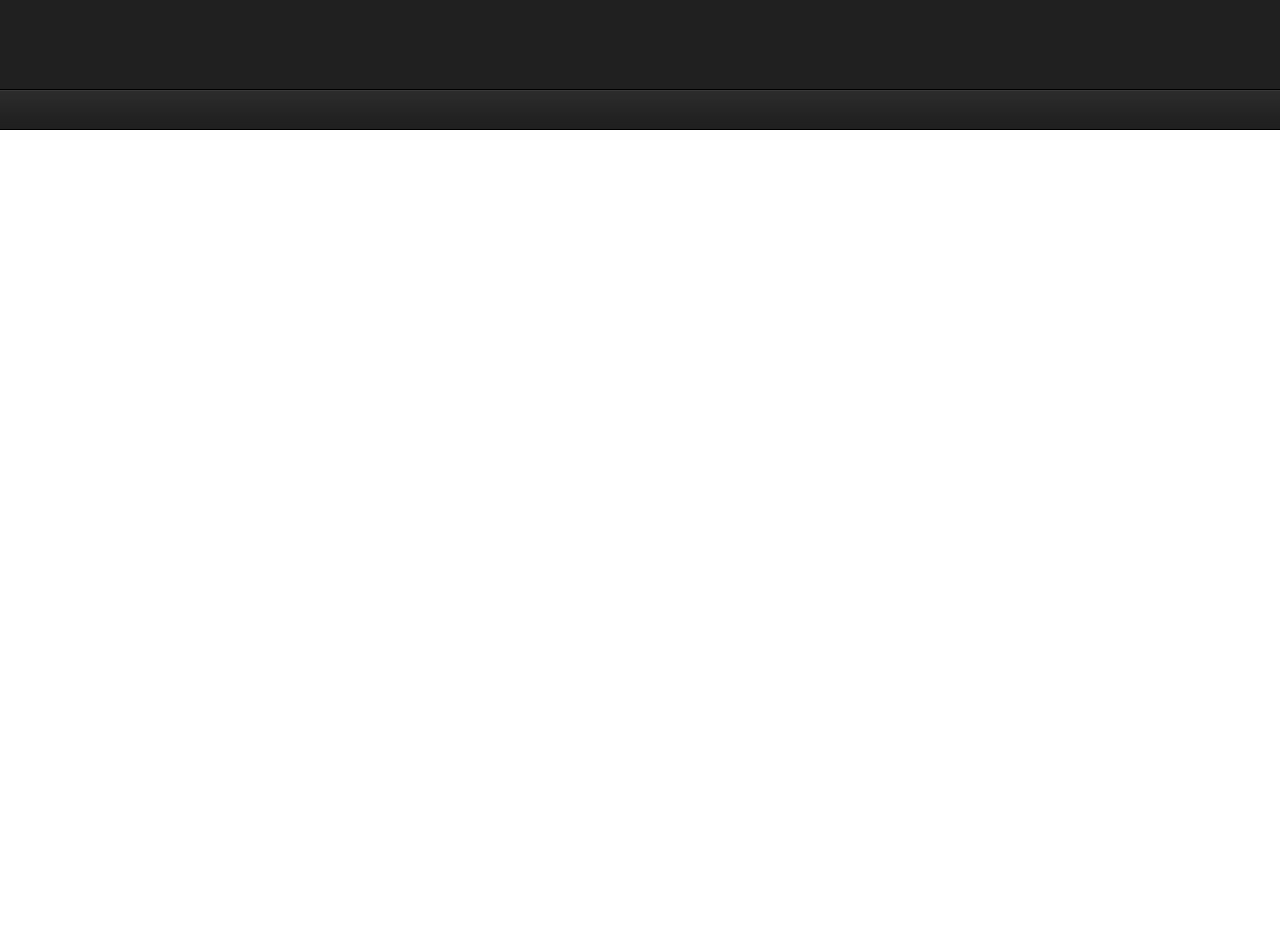
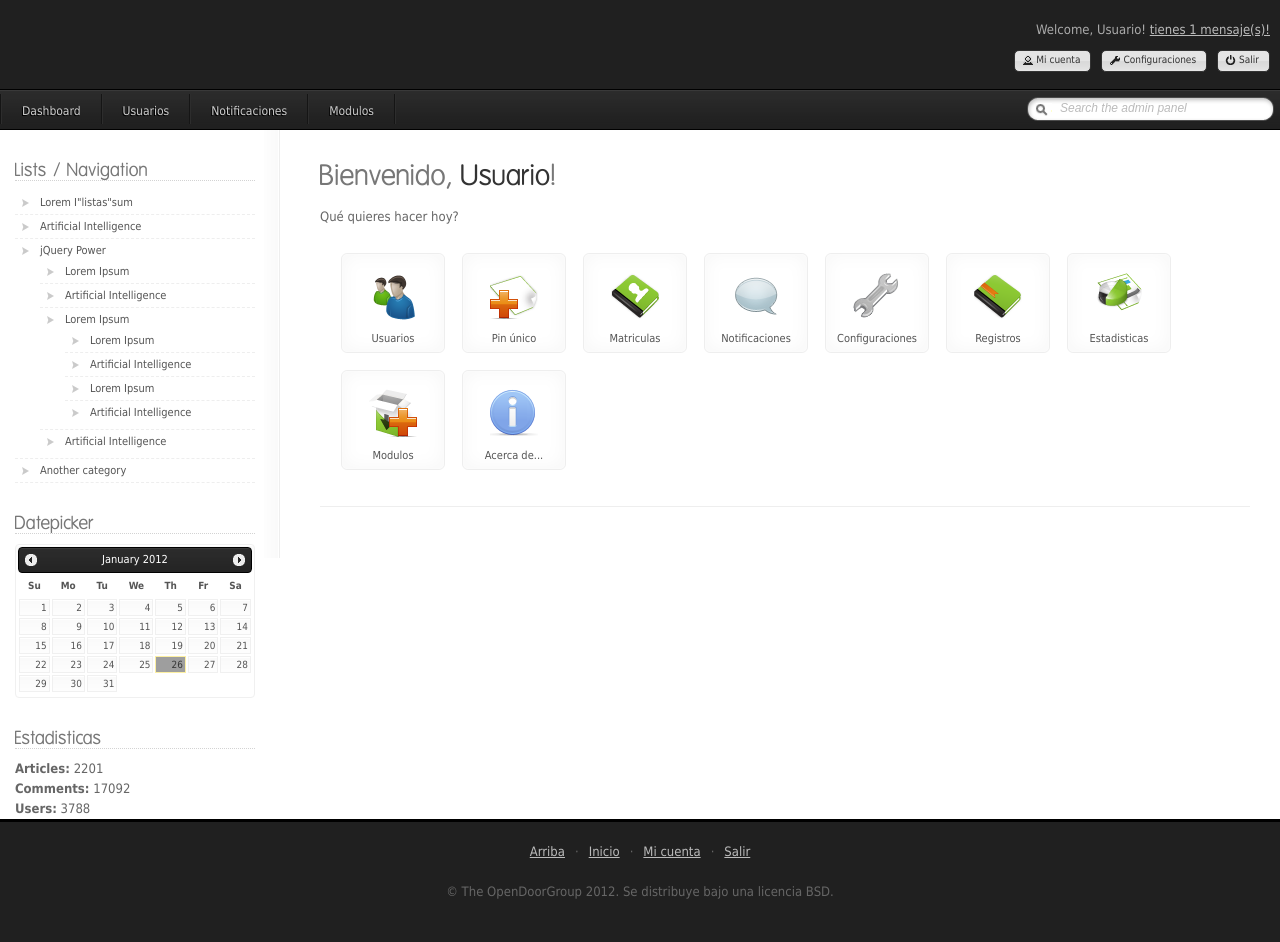
Before and after one commit to diniremix/SaraWebSite, a PHP site: page / in a window 1280 px wide. Before the commit the page ends 130 px from the top, so only its background shows below. Run offline with PHP 8.4, Linux system fonts and the light colour scheme; grey boxes are pictures that could not be loaded.

Commit message:
plantilla de la app web funcionando y totalmente ordenada, revisar jquery aveces no oculta los divs

```diff
--- a/css/startup.css
+++ b/css/startup.css
@@ -1,21 +1,9 @@
 
-.js .menubar{
-	display: none;
+.js .busqueda{
+	display: block;
 }
 
 .js .menuppal{
-	display: block;
-}
-
-js .notificaciones{
-	display: none;
-}
-
-js .columnas{
-	display: none;
-}
-
-js .dlg{
 	display: block;
 }
 
@@ -31,13 +19,31 @@ js .ordenables{
 	display: none;
 }
 
-js .navegacion{
+js .listas{
 	display: none;
 }
 
 js .estadisticas{
 	display: none;
 }
+
+/*
+js .notificaciones{
+	display: none;
+}
+
+js .columnas{
+	display: none;
+}
+
+js .dlg{
+	display: block;
+}
+
+js .navegacion{
+	display: none;
+}
+*/
 /*Si el navegador no tiene activado JavaScript
 .padss20{
 	display: none;
--- a/index.html
+++ b/index.html
@@ -4,14 +4,14 @@
 		<!-- Meta -->
 		<meta http-equiv="Content-Type" content="text/html; charset=iso-8859-1" />
 		<!-- End of Meta -->
-
 		<!-- Page title -->
 		<title>Registro y Control Academico</title>
 		<!-- End of Page title -->
 
 		<!-- Libraries -->
+		<link type="text/css" href="css/startup.css" rel="stylesheet" />
 		<link type="text/css" href="css/layout.css" rel="stylesheet" />
-		<link type="text/css" href="css/startup.css" rel="stylesheet" />
+
 
 		<script type="text/javascript" src="js/jquery-1.3.2.min.js"></script>
 		<script type="text/javascript" src="js/easyTooltip.js"></script>
@@ -24,7 +24,257 @@
 		<!-- End of Libraries -->
 	</head>
 	<body>
+<!-- Container -->
+		<div id="container">
 
+			<!-- Header -->
+			<div id="header">
 
-	</body>
+				<!-- Top -->
+				<div id="top">
+
+					<!-- Logo -->
+					<div class="logo">
+						<!--<a href="#" title="Administration Home" class="tooltip"><img src="assets/logos.png" alt="Wide Admin" /></a> -->
+					</div>
+					<!-- End of Logo -->
+
+					<!-- Meta information -->
+					<div class="meta">
+						<p>Welcome, Usuario! <a href="#" title="1 mensaje haz click aqu&iacute; para leer!" class="tooltip">tienes 1 mensaje(s)!</a></p>
+						<ul>
+							<li><a href="login.html" title="Cerrar tu sesi&oacute;n" class="tooltip"><span class="ui-icon ui-icon-power"></span>Salir</a></li>
+							<li><a href="#" title="Ir al panel de configuraci&oacute;n" class="tooltip"><span class="ui-icon ui-icon-wrench"></span>Configuraciones</a></li>
+							<li><a href="#" title="Ir a tu cuenta" class="tooltip"><span class="ui-icon ui-icon-person"></span>Mi cuenta</a></li>
+						</ul>
+					</div>
+					<!-- End of Meta information -->
+
+				</div>
+				<!-- End of Top-->
+
+				<!-- menu bar-->
+				<div id="menubar" class="menubar">
+				<!-- The navigation bar -->
+					<div id="navbar">
+						<ul class="nav">
+							<li><a href="">Dashboard</a></li>
+							<li><a href="">Usuarios</a></li>
+							<li><a href="">Notificaciones</a></li>
+							<li><a href="">Modulos</a></li>
+						</ul>
+					</div>
+				<!-- End of navigation bar" -->
+				</div>
+				<!-- menu bar-->
+
+				<!-- Search bar -->
+				<div id="busqueda" class="busqueda">
+					<div id="search">
+						<form action="/search/" method="POST">
+							<p>
+								<input type="submit" value="" class="but" />
+								<input type="text" name="q" value="Search the admin panel" onfocus="if(this.value==this.defaultValue)this.value='';" onblur="if(this.value=='')this.value=this.defaultValue;" />
+							</p>
+						</form>
+					</div>
+				</div>
+				<!-- End of Search bar -->
+			</div>
+			<!-- End of Header -->
+
+			<!-- Background wrapper -->
+			<div id="bgwrap">
+
+			<!-- Main Content -->
+				<div id="content">
+					<div id="main">
+						<h1>Bienvenido, <span>Usuario</span>!</h1>
+						<p>Qu&eacute; quieres hacer hoy?</p>
+
+						<!-- menu ppal-->
+						<div id="menuppal" class="menuppal">
+							<div class="pad20">
+							<!-- Big buttons -->
+								<ul class="dash">
+									<li>
+										<a href="#" onclick='' title="Gestor de usuarios" class="tooltip">
+											<img src="assets/icons/users_two_48.png" alt="" />
+											<span>Usuarios</span>
+										</a>
+									</li>
+									<li>
+										<a href="#" onclick='' title="Generar un nuevo Pin" class="tooltip">
+											<img src="assets/icons/8_48x48.png" alt="" />
+											<span>Pin &uacute;nico</span>
+										</a>
+									</li>
+									<li>
+										<a href="#" onclick='' title="Matricular estudiantes" class="tooltip">
+											<img src="assets/icons/16_48x48.png" alt="" />
+											<span>Matriculas</span>
+										</a>
+									</li>
+									<li>
+										<a href="#" title="Manejar las notificaciones" class="tooltip">
+											<img src="assets/icons/comment_48.png" alt="" />
+											<span>Notificaciones</span>
+										</a>
+									</li>
+									<li>
+										<a href="#" title="Realizar ajustes de la aplicaci&oacute;n" class="tooltip">
+											<img src="assets/icons/spanner_48.png" alt="" />
+											<span>Configuraciones</span>
+										</a>
+									</li>
+									<li>
+										<a href="#" title="Registrar estudiantes" class="tooltip">
+											<img src="assets/icons/19_48x48.png" alt="" />
+											<span>Registros</span>
+										</a>
+									</li>
+									<li>
+										<a href="#" title="" class="tooltip">
+											<img src="assets/icons/15_48x48.png" alt="" />
+											<span>Estadisticas</span>
+										</a>
+									</li>
+									<li>
+										<a href="#" title="Administrar modulos instalados" class="tooltip">
+											<img src="assets/icons/28_48x48.png" alt="" />
+											<span>Modulos</span>
+										</a>
+									</li>
+									<li>
+										<a href="#" title="informacion de esta aplicacion" class="tooltip">
+											<img src="assets/icons/info_48.png" alt="" />
+											<span>Acerca de...</span>
+										</a>
+									</li>
+								</ul>
+								<!-- End of Big buttons -->
+							</div>
+						</div>
+						<!-- menu ppal-->
+						<hr/>
+					</div>
+				</div>
+			<!-- End of Main Content -->
+
+			<!-- Sidebar -->
+				<div id="sidebar">
+
+				<!-- Accordion -->
+					<div id="acordeon" class="acordeon">
+						<h2>Accordion</h2>
+						<div id="accordion">
+							<div>
+								<h3><a href="#" title="First slide" class="tooltip">First</a></h3>
+								<div>Praesent augue urna, vehicula sed sollicitudin quis, dignissim nec est. Quisque dignissim lorem at metus vehicula ut feugiat eros vestibulum. Suspendisse ultrices, massa luctus aliquam faucibus, sem quam fermentum nisl, non posuere quam nunc vel tellus.</div>
+							</div>
+							<div>
+								<h3><a href="#" title="Second slide" class="tooltip">Second</a></h3>
+								<div>Sed sem elit, porttitor quis vestibulum ut, euismod id purus. Praesent vulputate dolor vel nisi mattis sollicitudin. Curabitur placerat quam at sem tempor ac sodales nunc dapibus. Nullam mi purus, adipiscing in facilisis sed, posuere ut ipsum.</div>
+							</div>
+							<div>
+								<h3><a href="#" title="Third slide" class="tooltip">Third</a></h3>
+								<div>Praesent augue urna, vehicula sed sollicitudin quis, dignissim nec est. Quisque dignissim lorem at metus vehicula ut feugiat eros vestibulum. Suspendisse ultrices, massa luctus aliquam faucibus, sem quam fermentum nisl, non posuere quam nunc vel tellus.</div>
+							</div>
+						</div>
+					</div>
+					<!-- End of Accordion-->
+
+					<!-- Listas -->
+					<div id="listas" class="listas">
+						<h2>Lists / Navigation</h2>
+						<ul>
+							<li><a href="">Lorem I"listas"sum</a></li>
+							<li><a href="">Artificial Intelligence</a></li>
+							<li><a href="">jQuery Power</a>
+								<ul>
+									<li><a href="">Lorem Ipsum</a></li>
+									<li><a href="">Artificial Intelligence</a></li>
+									<li><a href="">Lorem Ipsum</a>
+										<ul>
+											<li><a href="">Lorem Ipsum</a></li>
+											<li><a href="">Artificial Intelligence</a></li>
+											<li><a href="">Lorem Ipsum</a></li>
+											<li class="last"><a href="">Artificial Intelligence</a></li>
+										</ul>
+									</li>
+									<li class="last"><a href="">Artificial Intelligence</a></li>
+								</ul>
+							</li>
+							<li><a href="">Another category</a></li>
+						</ul>
+					</div>
+					<!-- End of Listas -->
+
+					<!-- Datepicker -->
+					<div id="calendario" class="calendario">
+						<h2>Datepicker</h2>
+						<div id="datepicker"></div>
+					</div>
+					<!-- End of Datepicker -->
+
+					<!-- ordenables -->
+					<div id="ordenables" class="ordenables">
+						<!-- Sortable Dialogs -->
+						<h2>Sortable Dialogs</h2>
+						<div class="sort">
+							<div class="box ui-widget ui-widget-content ui-corner-all portlet">
+							<div class="portlet-header">Sortable 1</div>
+								<div class="portlet-content">
+									<p>This is a sortable dialog. Praesent augue urna, vehicula sed sollicitudin quis, dignissim nec est.</p>
+								</div>
+							</div>
+
+							<div class="box ui-widget ui-widget-content ui-corner-all portlet">
+								<div class="portlet-header">Sortable 2</div>
+								<div class="portlet-content">
+									<p>This is a sortable dialog. Praesent augue urna, vehicula sed sollicitudin quis, dignissim nec est.</p>
+								</div>
+							</div>
+
+							<div class="box ui-widget ui-widget-content ui-corner-all portlet">
+								<div class="portlet-header">Sortable 3</div>
+								<div class="portlet-content">
+									<p>This is a sortable dialog. Praesent augue urna, vehicula sed sollicitudin quis, dignissim nec est.</p>
+								</div>
+							</div>
+						</div>
+						<!-- End of Sortable Dialogs -->
+					</div>
+					<!-- ordenables -->
+
+					<!-- Statistics -->
+					<div id="estadisticas" class="estadisticas">
+						<h2>Estadisticas</h2>
+						<p><b>Articles:</b> 2201</p>
+						<p><b>Comments:</b> 17092</p>
+						<p><b>Users:</b> 3788</p>
+						<p></p>
+					</div>
+					<!-- End of Statistics -->
+
+				</div>
+				<!-- End of Sidebar -->
+		</div>
+		<!-- End of bgwrap -->
+	</div>
+	<!-- End of Container -->
+
+<!-- Footer -->
+<div id="footer">
+	<p class="mid">
+		<a href="#" title="Arriba" class="tooltip">Arriba</a>&middot;<a href="#" title="Pagina Principal" class="tooltip">Inicio</a>&middot;<a href="#" title="Ir a tu cuenta" class="tooltip">Mi cuenta</a>&middot;<a href="login.html" title="Cerrar tu sesi&oacute;n" class="tooltip">Salir</a>
+	</p>
+	<p class="mid">
+		<!-- Change this to your own once purchased -->
+		&copy; The OpenDoorGroup 2012. Se distribuye bajo una licencia BSD.
+		<!-- -->
+	</p>
+</div>
+<!-- End of Footer -->
+</body>
 </html>
--- a/js/startup.js
+++ b/js/startup.js
@@ -2,5 +2,8 @@
 $(document).ready(function() {
 	//clase para manejar desde CSS los divs ocultos
 	$("html").addClass("js");
-	console.log('cargando clase js....');
+	console.log('cargando clases js....');
+	//alert('cargando');
+	$("#acordeon").hide(10);
+	$("#ordenables").hide(10);
 });
```
